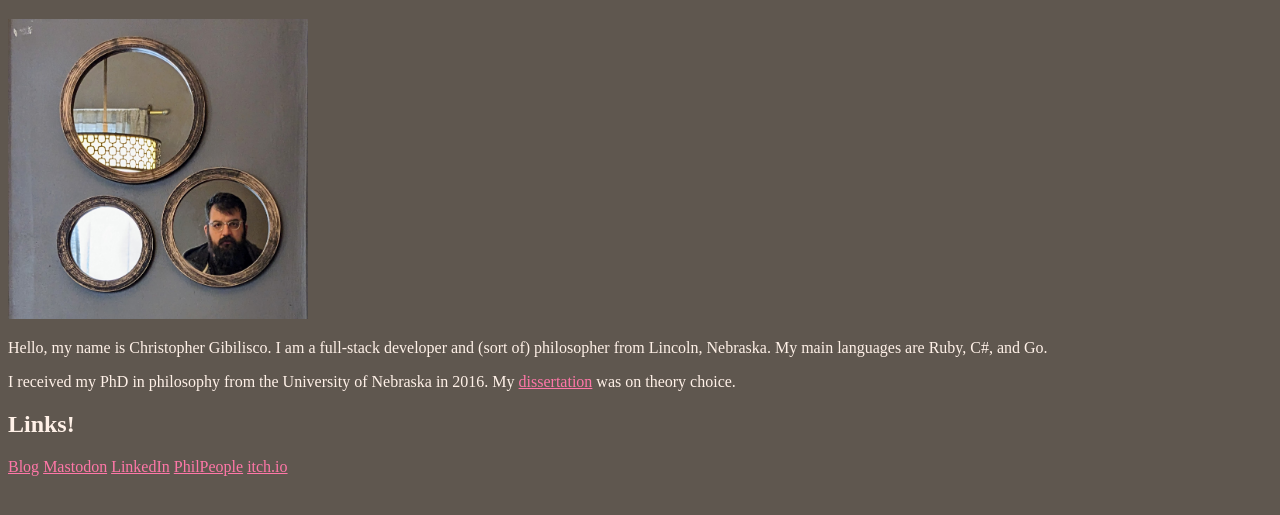
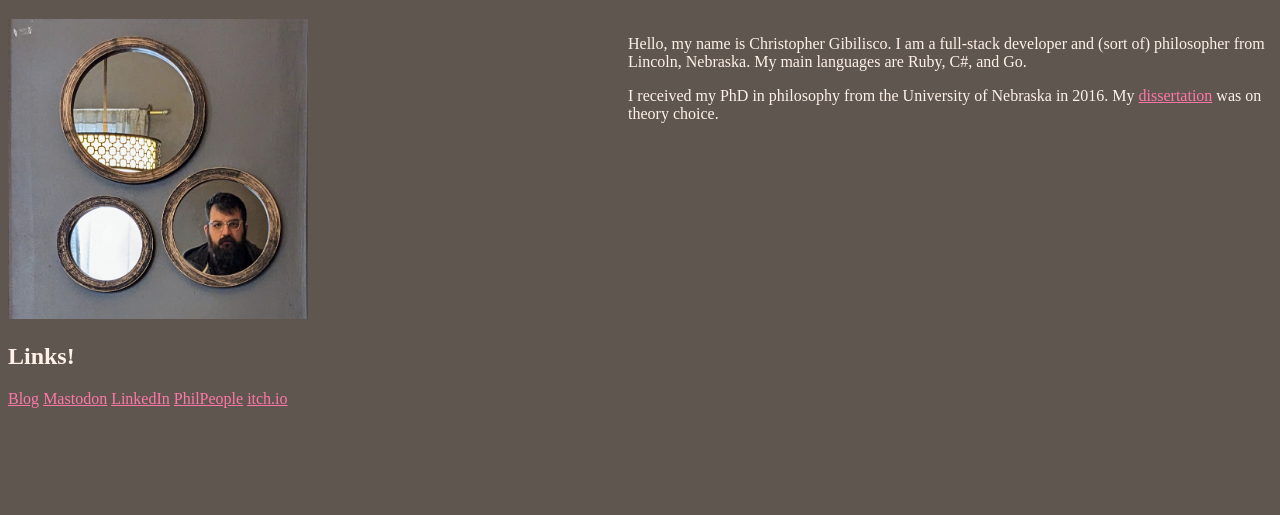
Before and after one commit to cjkg/christophergibilisco.net, a plain HTML site: page index.html in a window 1280 px wide. Shown: the part 61-576 px from the top of the page. Drawn offline with Linux system fonts and the light colour scheme.

Commit message:
added some divs

```diff
--- a/index.html
+++ b/index.html
@@ -16,14 +16,20 @@
 
 	<body>
 		<h1 id="christopher-gibilisco">Christopher Gibilisco</h1>
-		<img
+		 <div style="width: 100%; overflow: hidden;">
+     <div style="width: 600px; float: left;"> <img
 			src="/selfie.jpeg"
 			alt="A photo of Christopher Gibilisco"
 			width="300"
 			height="300"
-		/>
-		<p>Hello, my name is Christopher Gibilisco. I am a full-stack developer and (sort of) philosopher from Lincoln, Nebraska. My main languages are Ruby, C#, and Go.</p>
+		/> </div>
+     <div style="margin-left: 620px;">
+	 	<p>Hello, my name is Christopher Gibilisco. I am a full-stack developer and (sort of) philosopher from Lincoln, Nebraska. My main languages are Ruby, C#, and Go.</p>
 		<p>I received my PhD in philosophy from the University of Nebraska in 2016. My <a href="https://philarchive.org/rec/GIBTOP?all_versions=1">dissertation</a> was on theory choice.</p>
+	 </div>
+</div>
+
+
 		<h2 id="links">Links!</h2>
 		<p>
 			<a href="https://www.codingthecommune.net">Blog</a>
```
